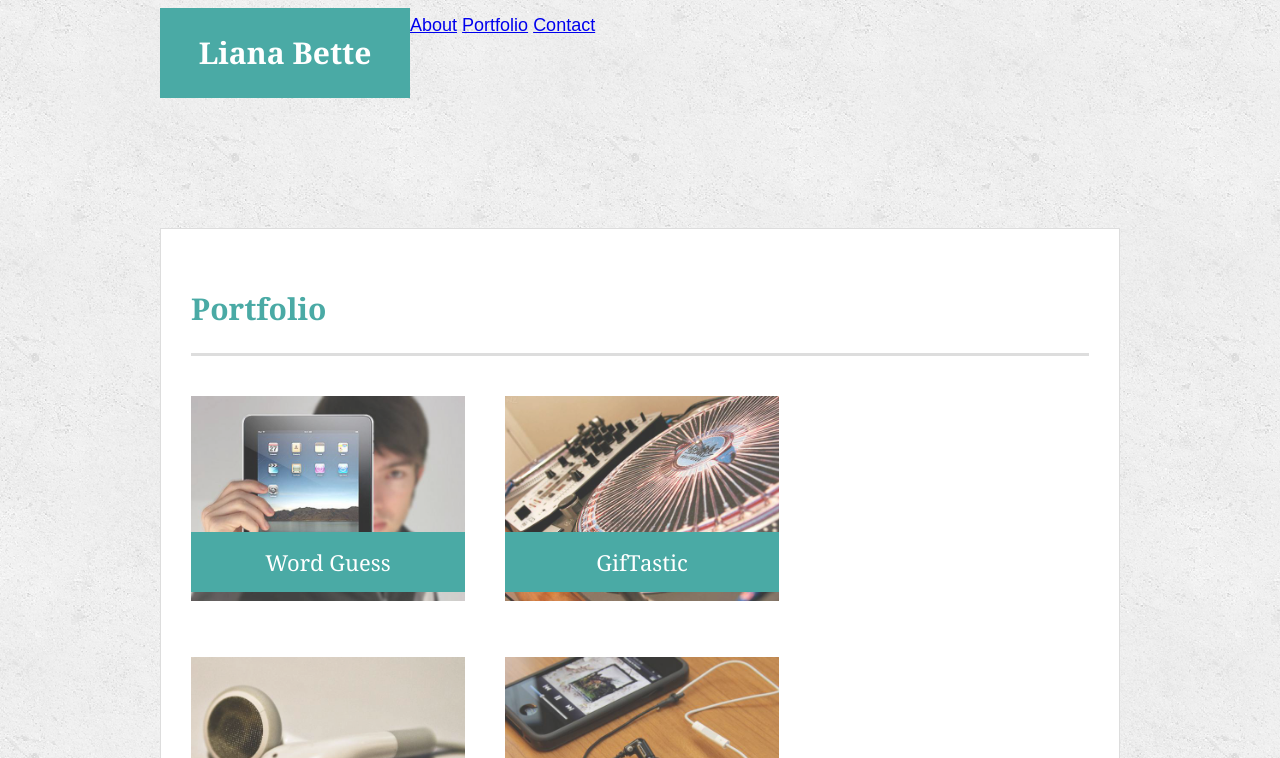
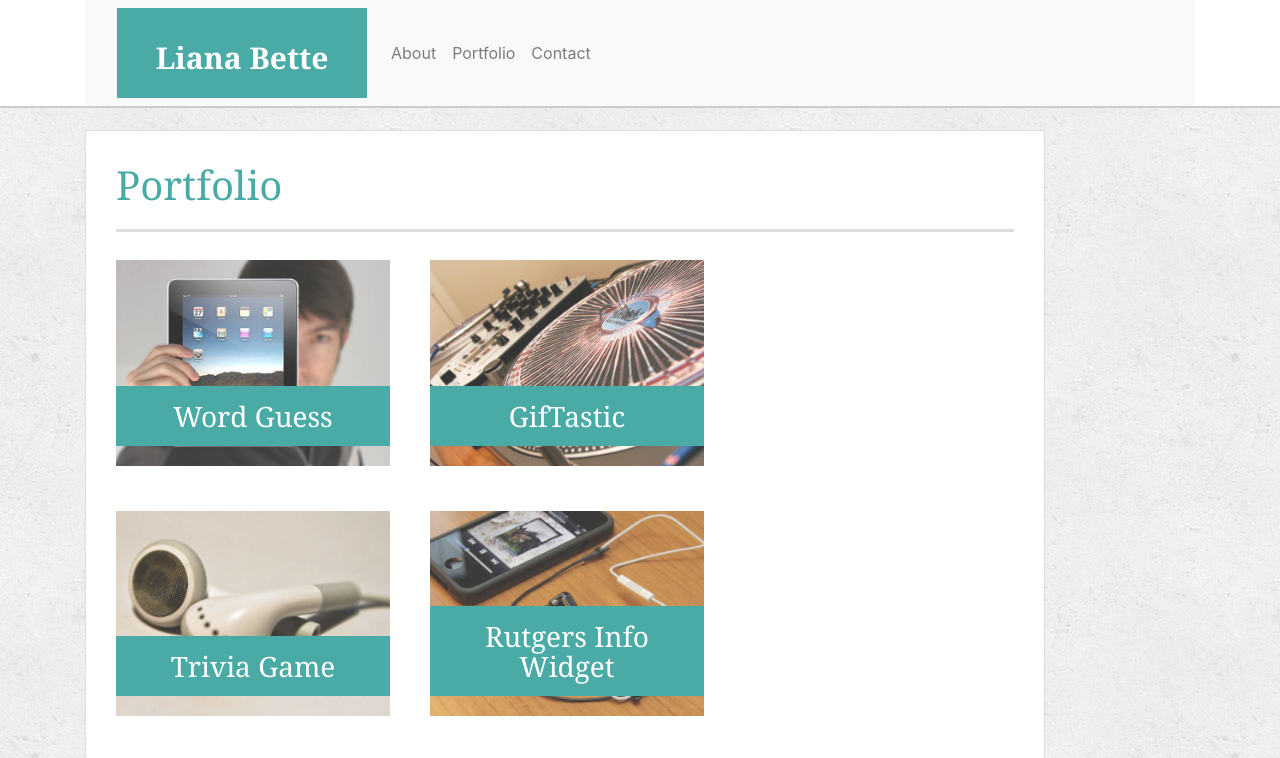
Before and after one commit to lianadanae/Bootstrap-Portfolio, a plain HTML site: page portfolio.html in a window 1280 px wide. Shown: the top 758 px of the page. Drawn offline with nearby package versions, Linux system fonts and the light colour scheme.

Commit message:
added Bootstrap cdn

```diff
--- a/portfolio.html
+++ b/portfolio.html
@@ -3,19 +3,33 @@
 
 <head>
   <meta charset="UTF-8">
+  <meta name="viewport" content="width=device-width, initial-scale=1">
+
+  <!-- CSS -->
+  <link rel="stylesheet" type="text/css" href="assets/css/style.css">
+  <link rel="stylesheet" href="https://stackpath.bootstrapcdn.com/bootstrap/4.3.1/css/bootstrap.min.css"
+    integrity="sha384-ggOyR0iXCbMQv3Xipma34MD+dH/1fQ784/j6cY/iJTQUOhcWr7x9JvoRxT2MZw1T" crossorigin="anonymous">
+
   <title>Portfolio | Liana Bette</title>
-  <link rel="stylesheet" type="text/css" href="assets/css/style.css">
 </head>
 
 <body>
 
-  <header id="masthead">
+  <header id="navBar">
     <div class="container">
-      <a href="index.html" id="logo">Liana Bette</a>
-      <nav>
-        <a href="index.html">About</a>
-        <a href="portfolio.html">Portfolio</a>
-        <a href="contact.html">Contact</a>
+
+      <!-- Navbar -->
+      <nav class="navbar navbar-expand-lg navbar-light bg-light">
+        <nav class="nav">
+          <a class="navbar-brand" id="logo">Liana Bette</a>
+          <div class="collapse navbar-collapse" id="navbarNavAltMarkup">
+            <div class="navbar-nav">
+              <a class="nav-item nav-link" href="index.html">About</a>
+              <a class="nav-item nav-link" href="portfolio.html">Portfolio</a>
+              <a class="nav-item nav-link" href="contact.html">Contact</a>
+            </div>
+          </div>
+        </nav>
       </nav>
     </div>
   </header>
@@ -65,18 +79,29 @@
         <a href="https://lianadanae.github.io/Unit-4-game/">
           <h3>Crystal Collector</h3>
         </a>
-
       </div>
 
     </section>
 
   </div>
 
+  <!-- Footer -->
   <footer>
     <div class="container">
-      Copyright &copy;
+      &copy; Copyright Liana Bette
     </div>
   </footer>
+
+  <script src="https://code.jquery.com/jquery-3.3.1.slim.min.js"
+    integrity="sha384-q8i/X+965DzO0rT7abK41JStQIAqVgRVzpbzo5smXKp4YfRvH+8abtTE1Pi6jizo" crossorigin="anonymous">
+  </script>
+  <script src="https://cdnjs.cloudflare.com/ajax/libs/popper.js/1.14.7/umd/popper.min.js"
+    integrity="sha384-UO2eT0CpHqdSJQ6hJty5KVphtPhzWj9WO1clHTMGa3JDZwrnQq4sF86dIHNDz0W1" crossorigin="anonymous">
+  </script>
+  <script src="https://stackpath.bootstrapcdn.com/bootstrap/4.3.1/js/bootstrap.min.js"
+    integrity="sha384-JjSmVgyd0p3pXB1rRibZUAYoIIy6OrQ6VrjIEaFf/nJGzIxFDsf4x0xIM+B07jRM" crossorigin="anonymous">
+  </script>
+
 </body>
 
 </html>
```
